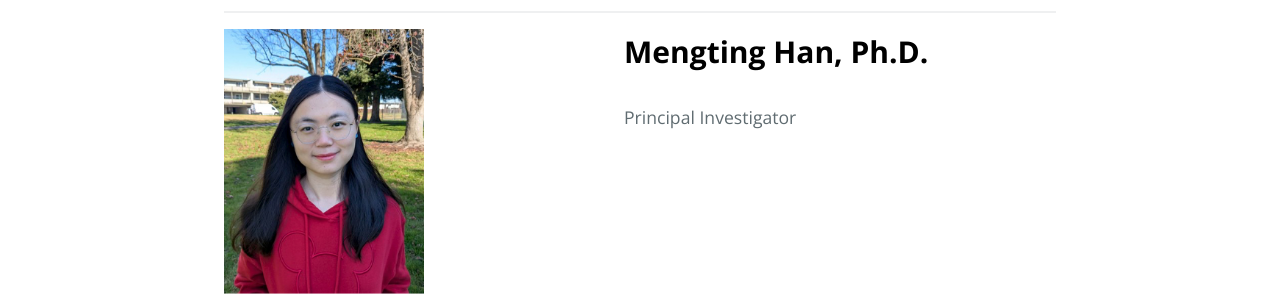
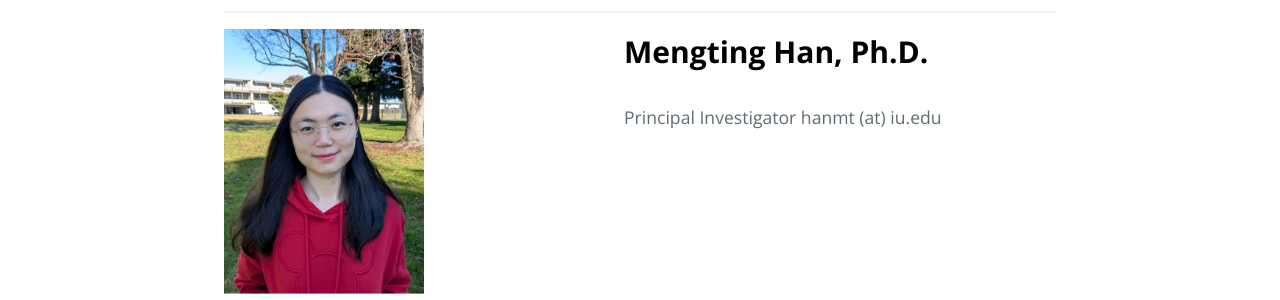
Before and after one commit to Hanmt-Lab/Hanmt-Lab.github.io, a Jekyll site: the page built from people/index.html, in a window 1280 px wide. Shown: the part 308-608 px from the top of the page. Built offline with Jekyll 4.4.1, drawn with Linux system fonts in a browser that asks for light colours.

Commit message:
Update index.html

```diff
--- a/people/index.html
+++ b/people/index.html
@@ -16,6 +16,8 @@ group: members
             <div>
                <p style="font-size: 30px; color: black"><strong>{{member.name}}</strong></p>
                <p>{{member.position}}
+                  {{member.email}}
+
                </p>
             </div>
       </div>
```
